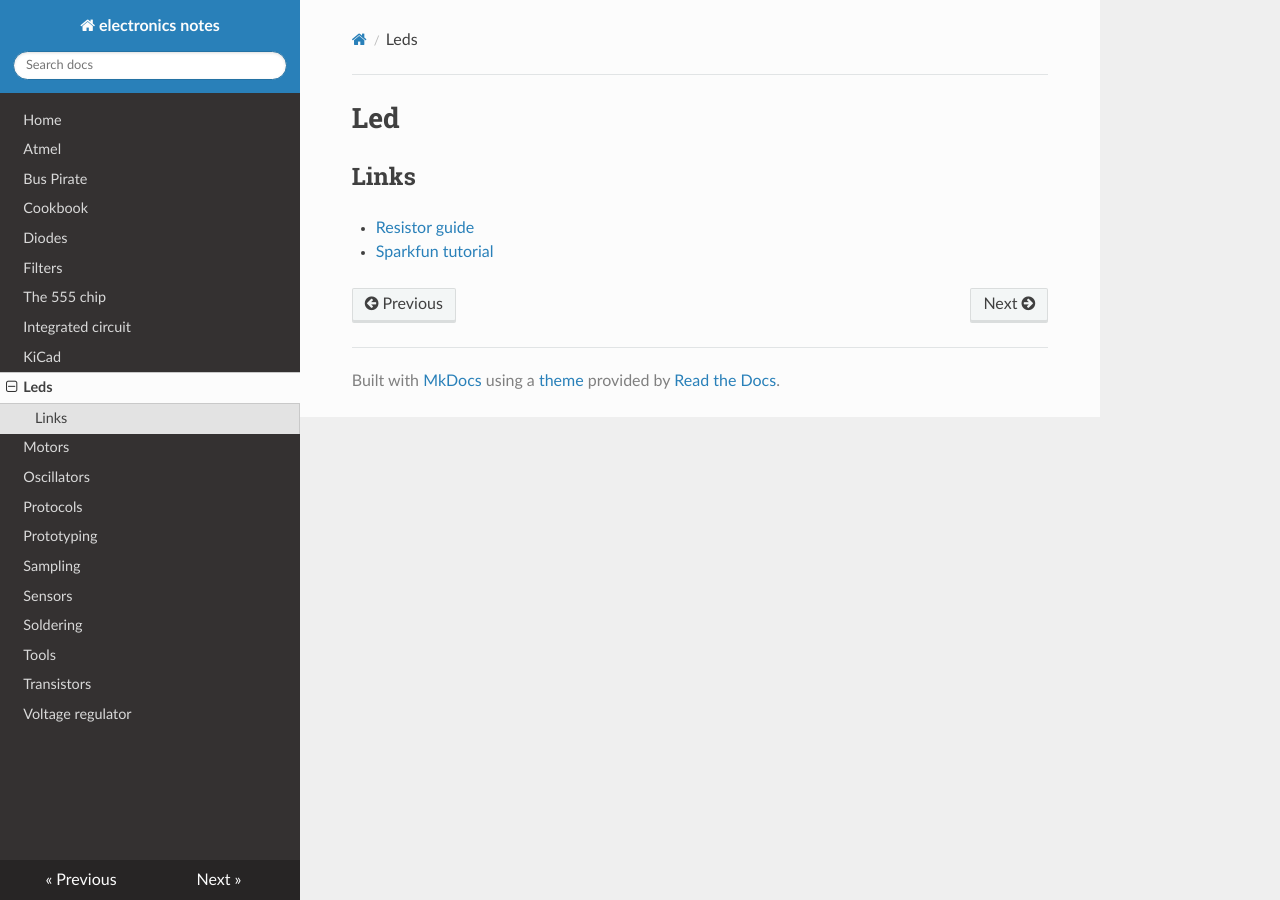
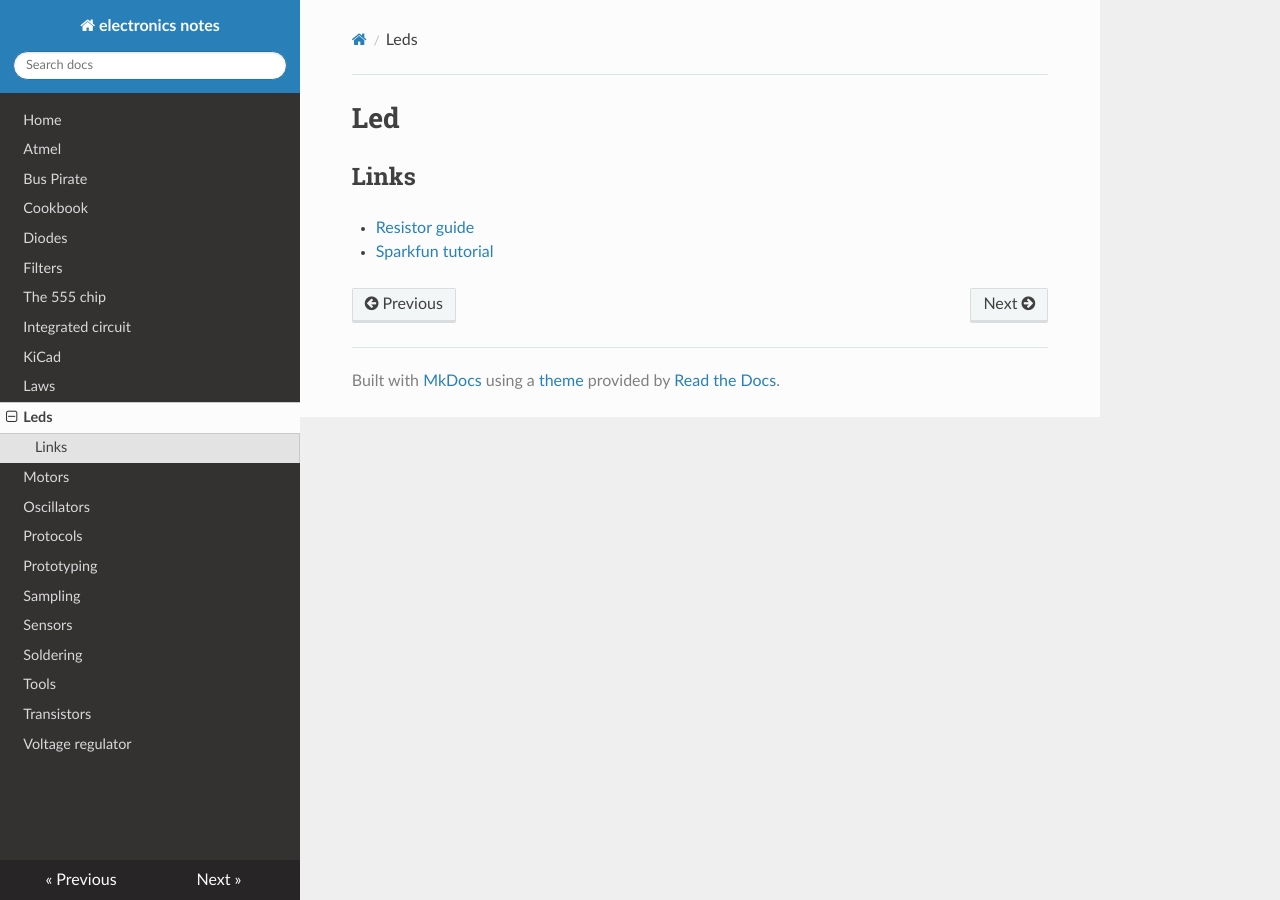
Before and after one commit to gipi/electronics-notes, an MkDocs documentation site: the page built from docs/led.md, in a window 1280 px wide. Built offline with MkDocs 1.6.1, drawn with Linux system fonts in a browser that asks for light colours; nearby versions of some CDN libraries; old or Windows-style settings are respelled for this version of MkDocs.

Commit message:
Add laws page.

```diff
--- a/mkdocs.yml
+++ b/mkdocs.yml
@@ -12,6 +12,7 @@ pages:
 - [fivefivefive.md, The 555 chip]
 - [ic.md, Integrated circuit]
 - [kicad.md,KiCad]
+- [laws.md, Laws]
 - [led.md, Leds]
 - [motors.md, Motors]
 - [oscillator.md, Oscillators]
```
